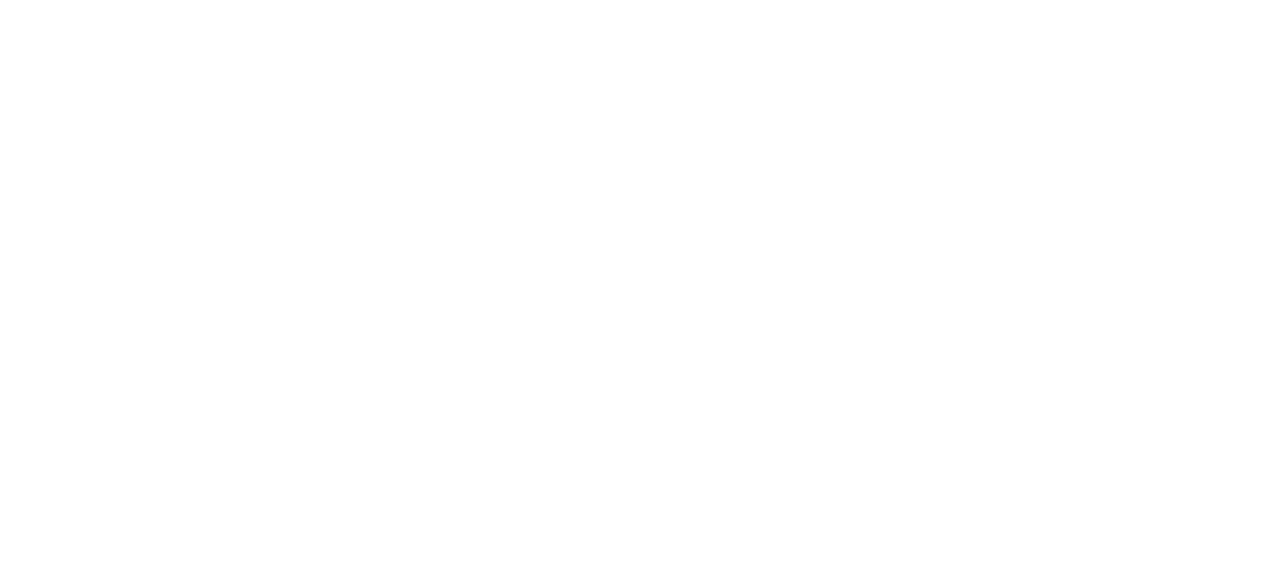
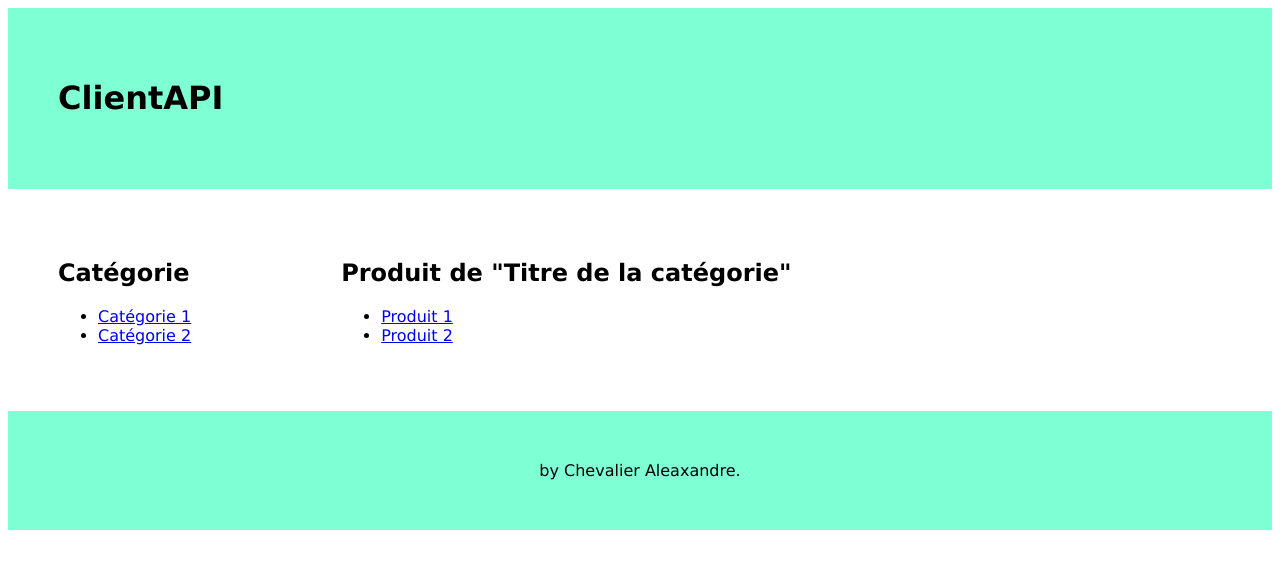
Before and after one commit to MTL33/client_api_perso, a plain HTML site: page index.html in a window 1280 px wide. Drawn offline with Linux system fonts and the light colour scheme; no server answers.

Commit message:
FETCH des différentes catégories de mon API SUPRA PHP

```diff
--- a/index.html
+++ b/index.html
@@ -4,9 +4,54 @@
     <meta charset="UTF-8">
     <meta http-equiv="X-UA-Compatible" content="IE=edge">
     <meta name="viewport" content="width=device-width, initial-scale=1.0">
-    <title>Document</title>
+    <title>Supra API</title>
+    <script defer src="main.js"></script>
+    <style>
+        body{
+            font-family: Verdana, Geneva, Tahoma, sans-serif;
+        }
+        header{
+            background-color: aquamarine;
+            padding: 50px;
+        }
+        div{
+            display: flex;
+            padding: 50px;
+        }
+        main{
+            padding-left: 150px;
+        }
+        footer{
+            padding: 50px;
+            background-color: aquamarine;
+            text-align: center;
+        }
+    </style>
 </head>
 <body>
-
+    <header>
+        <h1>ClientAPI</h1>
+    </header>
+    <div>
+    <sidebar>
+        <!--selection de la catégorie-->
+        <h2>Catégorie</h2>
+        <ul class="categories-list">
+            <li><a href="#">Catégorie 1</a></li>
+            <li><a href="#">Catégorie 2</a></li>
+        </ul>
+    </sidebar>
+    <main>
+        <!--catégorie + ID de la catégorie-->
+        <h2>Produit de "Titre de la catégorie"</h2>
+        <ul class="produits-list">
+        <li><a href="#">Produit 1</a></li>
+        <li><a href="#">Produit 2</a></li>
+        </ul>
+    </main>
+</div>
+    <footer>
+        by Chevalier Aleaxandre.
+    </footer>
 </body>
 </html>
--- /dev/null
+++ b/main.js
@@ -0,0 +1,18 @@
+const urlAPI = "http://localhost:8888/api_php-supra/"
+const catListe = document.querySelector('.categories-list')
+console.log(catListe)
+
+// Listing des catégories
+
+fetch(urlAPI + 'categories')
+    .then(response => response.json())
+    .then(response => {
+        console.log(response);
+        let template = ''
+        response.data.forEach(category => {
+            template += `<li data-id="${category.id}">${category.label}</li>`
+    });
+    catListe.innerHTML = template
+})
+
+    .catch(error => console.error(error))
```
